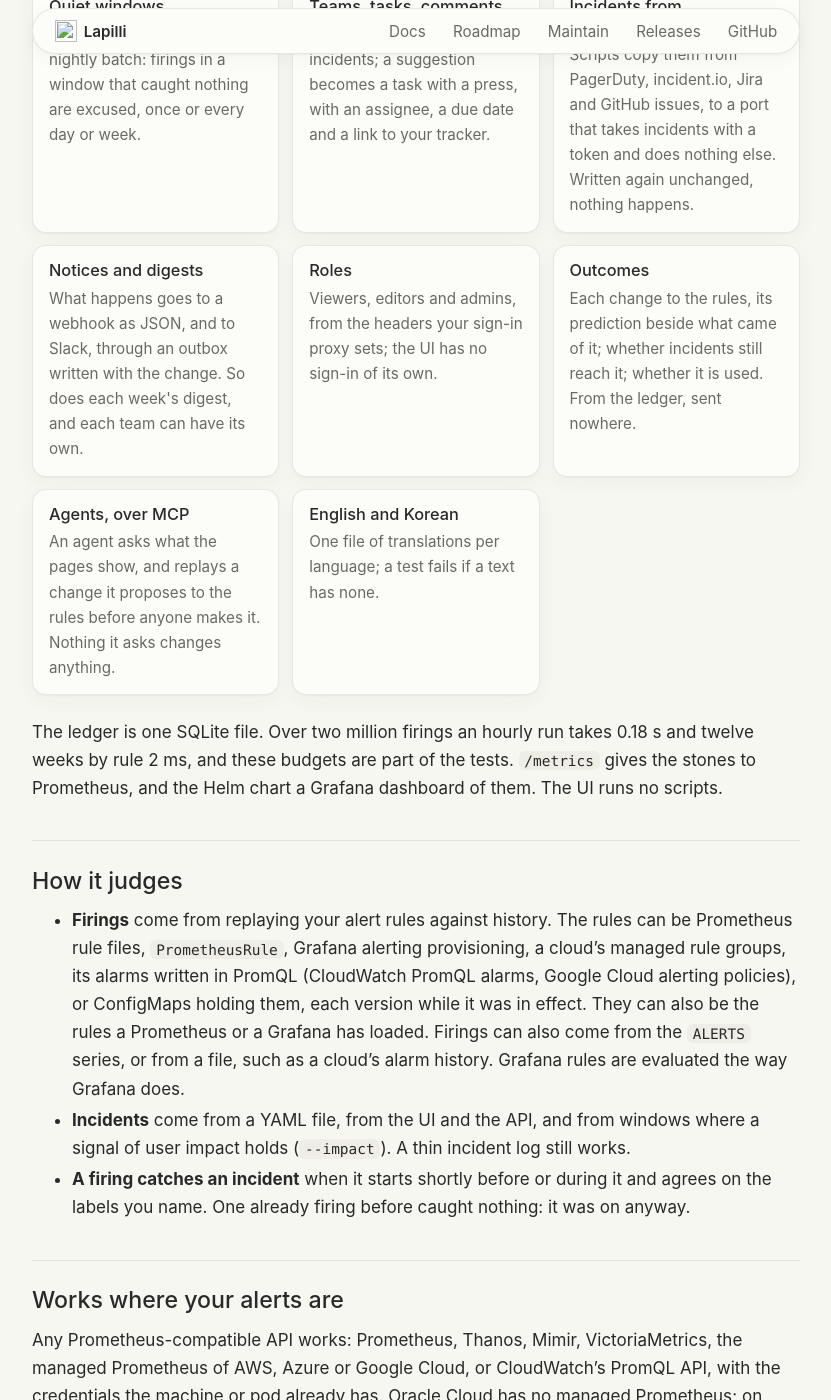
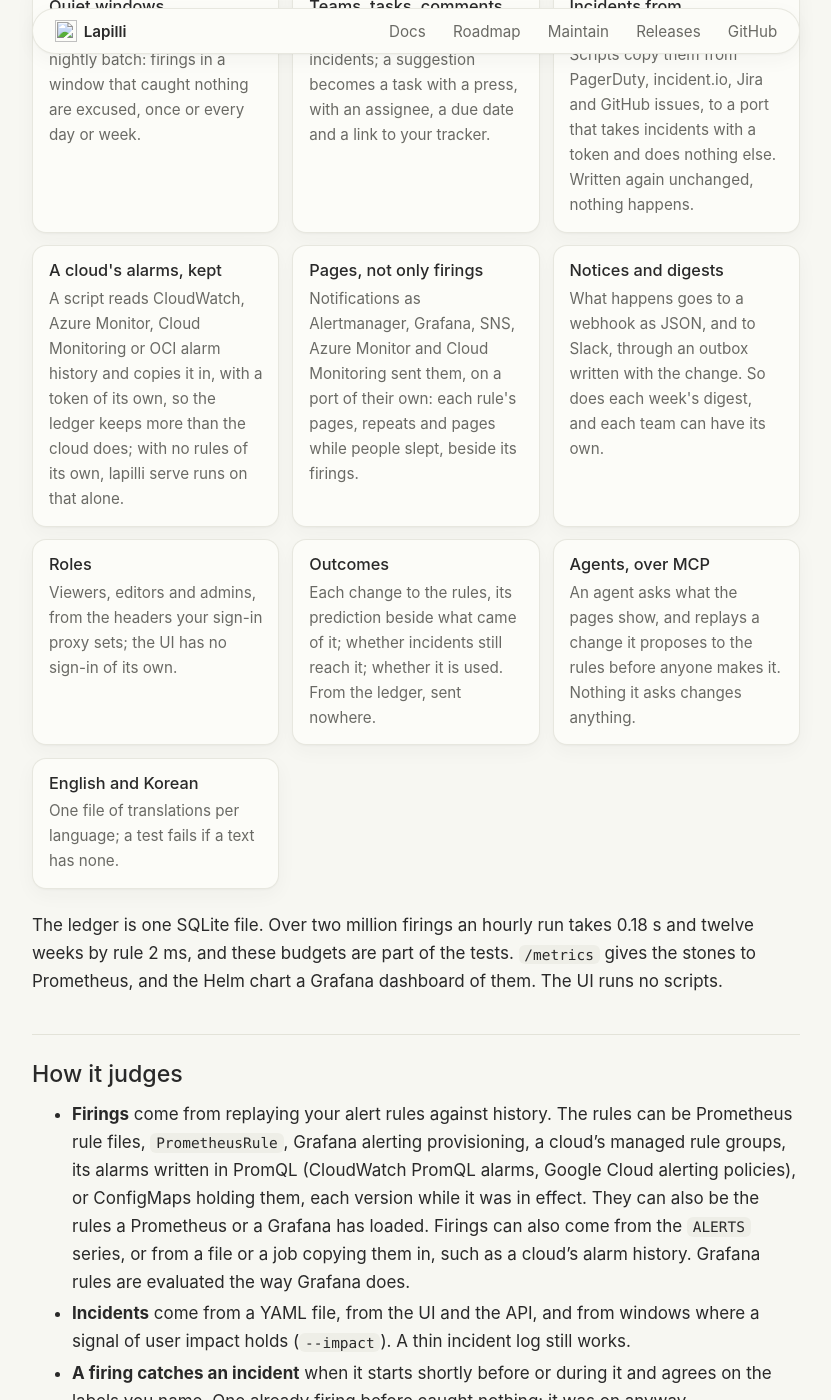
Before and after one commit to lapilli-project/lapilli, a Jekyll site: the page built from site/index.md, in a window 1280 px wide and 1400 px high, scrolled down 2950 px. Shown: the whole window, without its empty margins (224-1055 px from the left). Built offline with Jekyll 4.4.1, drawn with Linux system fonts in a browser that asks for light colours; some web fonts are replaced.

Commit message:
Site: a cloud's alarms kept, and pages beside firings

```diff
--- a/site/index.md
+++ b/site/index.md
@@ -105,6 +105,8 @@
   <div><h3>Quiet windows</h3><p>A deploy, maintenance, a nightly batch: firings in a window that caught nothing are excused, once or every day or week.</p></div>
   <div><h3>Teams, tasks, comments</h3><p>Teams own rules and incidents; a suggestion becomes a task with a press, with an assignee, a due date and a link to your tracker.</p></div>
   <div><h3>Incidents from where they are kept</h3><p>Scripts copy them from PagerDuty, incident.io, Jira and GitHub issues, to a port that takes incidents with a token and does nothing else. Written again unchanged, nothing happens.</p></div>
+  <div><h3>A cloud's alarms, kept</h3><p>A script reads CloudWatch, Azure Monitor, Cloud Monitoring or OCI alarm history and copies it in, with a token of its own, so the ledger keeps more than the cloud does; with no rules of its own, lapilli serve runs on that alone.</p></div>
+  <div><h3>Pages, not only firings</h3><p>Notifications as Alertmanager, Grafana, SNS, Azure Monitor and Cloud Monitoring sent them, on a port of their own: each rule's pages, repeats and pages while people slept, beside its firings.</p></div>
   <div><h3>Notices and digests</h3><p>What happens goes to a webhook as JSON, and to Slack, through an outbox written with the change. So does each week's digest, and each team can have its own.</p></div>
   <div><h3>Roles</h3><p>Viewers, editors and admins, from the headers your sign-in proxy sets; the UI has no sign-in of its own.</p></div>
   <div><h3>Outcomes</h3><p>Each change to the rules, its prediction beside what came of it; whether incidents still reach it; whether it is used. From the ledger, sent nowhere.</p></div>
@@ -125,8 +127,8 @@
   (CloudWatch PromQL alarms, Google Cloud alerting policies), or ConfigMaps
   holding them, each version while it was in effect. They can also be the
   rules a Prometheus or a Grafana has loaded. Firings can also come from the
-  `ALERTS` series, or from a file, such as a cloud's alarm history. Grafana
-  rules are evaluated the way Grafana does.
+  `ALERTS` series, or from a file or a job copying them in, such as a
+  cloud's alarm history. Grafana rules are evaluated the way Grafana does.
 - **Incidents** come from a YAML file, from the UI and the API, and from
   windows where a signal of user impact holds (`--impact`). A thin incident
   log still works.
```
